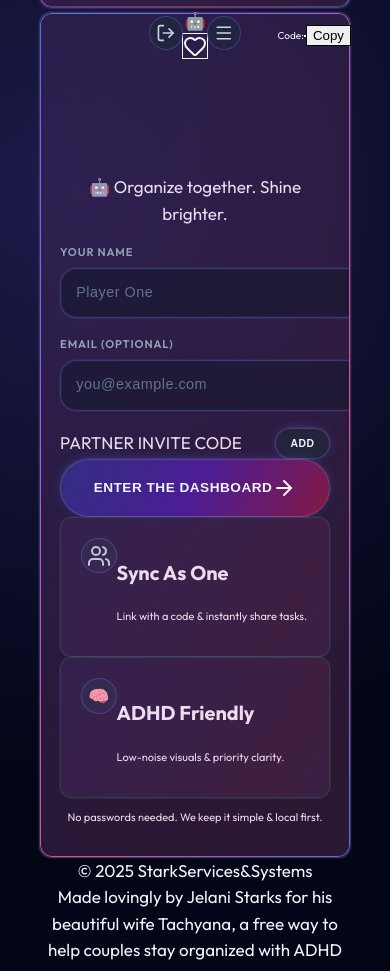
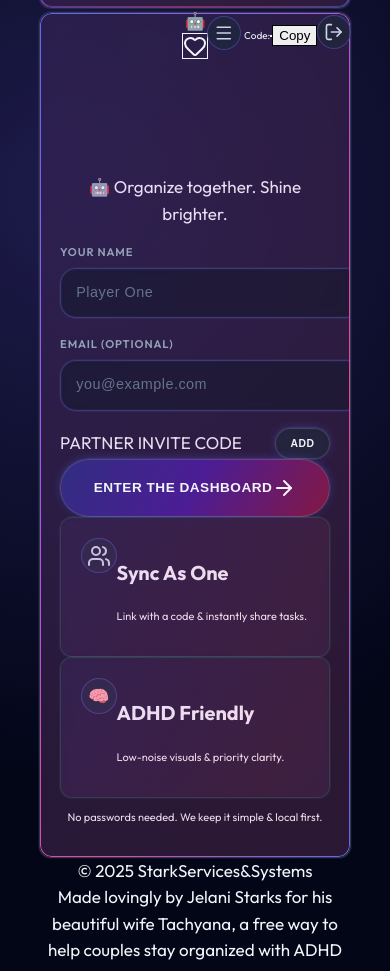
Before and after one commit to JelanieStarks/Couples-To-do-list-SPA, a React (Vite) app: page / in a window 390 px wide. Built offline with nearby package versions, Linux system fonts and the light colour scheme.

Commit message:
ui(header): restore logout inside right user block; keep hamburger at top-left with safe-area padding (fix unintended centering)

```diff
--- a/src/components/ui/Layout.tsx
+++ b/src/components/ui/Layout.tsx
@@ -57,18 +57,7 @@ export const Layout: React.FC<LayoutProps> = ({ children }) => {
           >
             <Menu className="h-5 w-5 sm:h-5 sm:w-5" />
           </button>
-          <button
-            onClick={logout}
-            className="icon-btn-neon pointer-events-auto absolute"
-            title="Logout"
-            data-tag="logout-button"
-            style={{
-              top: 'calc(env(safe-area-inset-top, 0px) + 8px)',
-              right: 'calc(env(safe-area-inset-right, 0px) + 12px)'
-            }}
-          >
-            <LogOut className="h-4 w-4 sm:h-4 sm:w-4" />
-          </button>
+          {/** Logout button moved back into the right user block below */}
         </div>
         <div className="w-full max-w-[80vw] px-4 sm:px-6">
           <div className="flex justify-between items-center h-16">
@@ -110,6 +99,15 @@ export const Layout: React.FC<LayoutProps> = ({ children }) => {
                     {copied && <span className="text-emerald-400">Copied!</span>}
                   </p>
                 </div>
+                {/* Logout button inside user block */}
+                <button
+                  onClick={logout}
+                  className="icon-btn-neon"
+                  title="Logout"
+                  data-tag="logout-button"
+                >
+                  <LogOut className="h-4 w-4" />
+                </button>
               </div>
             </div>
           </div>
```
